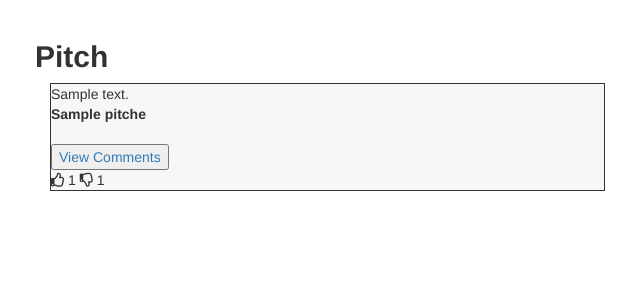
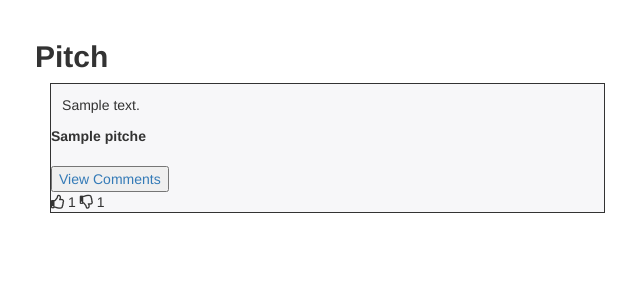
Before and after one commit to Mel-001/Pitch, a Flask app: page / in a window 1280 px wide. Shown: the part 52-352 px from the top of the page, without its empty margins (20-660 px from the left). Run offline with Flask 2, Linux system fonts and the light colour scheme; tables that the repository leaves empty hold one stand-in row (values such as "Sample post"); some libraries are stand-ins or nearby versions.

Commit message:
modify files

```diff
--- a/app/templates/index.html
+++ b/app/templates/index.html
@@ -46,6 +46,9 @@
     border: 1px solid;
     background-color: #f7f7f9;
   }
+  .card-body{
+    padding: 2%;
+  }
 
 </style>
 {% endblock %}
```
